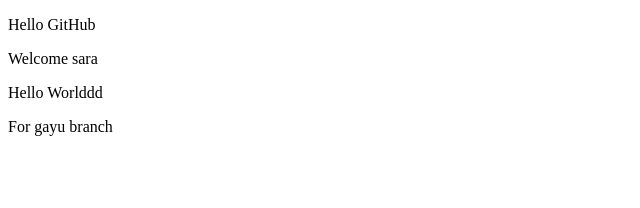
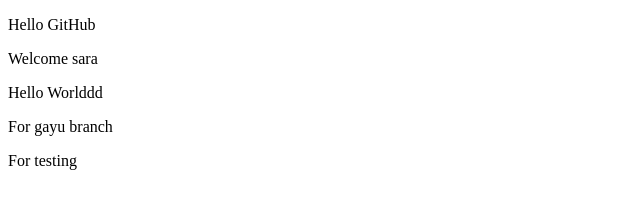
Before and after one commit to gayathiri8/FirstRepo, a plain HTML site: page index.html in a window 1280 px wide. Shown: the full height of the page, 0-640 px from the left. Drawn offline with Linux system fonts and the light colour scheme.

Commit message:
for test

```diff
--- a/index.html
+++ b/index.html
@@ -10,5 +10,6 @@
     <p>Welcome sara</p>
     <p>Hello Worlddd</p>
     <p>For gayu branch</p>
+    <p>For testing</p>
 </body>
 </html>
```
